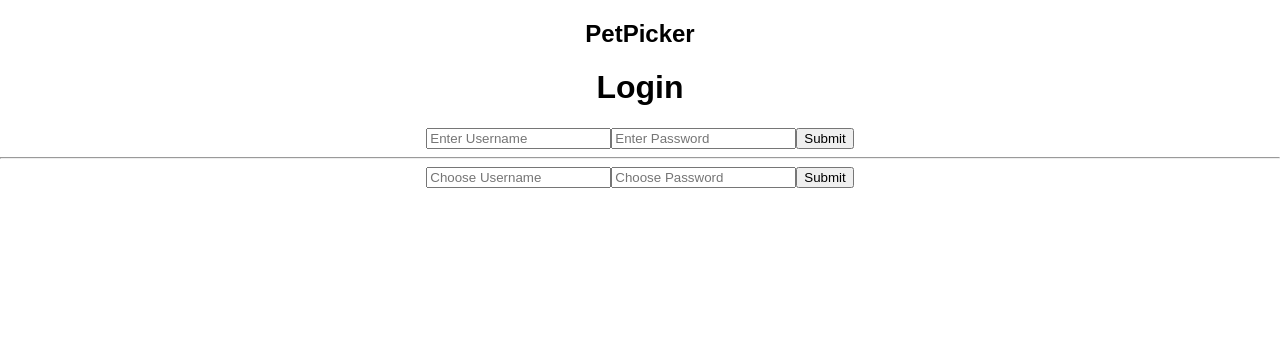
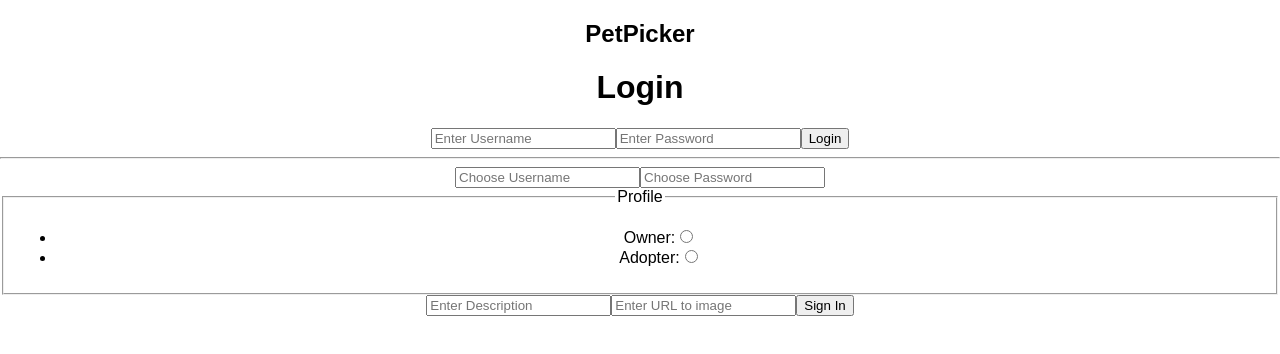
Before and after one commit to tmcjunkinmarquis/PetPicker, a React (Create React App) app: page /login in a window 1280 px wide. Shown: the top 354 px of the page. Built offline with nearby package versions, Linux system fonts and the light colour scheme.

Commit message:
Add fetchcall and fields for sign in functionality

```diff
--- a/src/actions/index.js
+++ b/src/actions/index.js
@@ -2,7 +2,7 @@ export const toggleLoggedIn = () => ({
   type: 'TOGGLE_LOGGEDIN'
 });
 
-export const storeUser = ({ username }) => ({
+export const storeUser = ({ userObj }) => ({
   type: 'STORE_USER',
-  username
+  userObj
 });
--- a/src/api_calls/api-calls.js
+++ b/src/api_calls/api-calls.js
@@ -66,4 +66,24 @@ const fetchMatches = async (id) => {
   }
 };
 
-export { fetchUserData, fetchPets, fetchWelcomePet, fetchDeleteAccount, fetchMatches };
+const fetchSignIn = async (username, password, description, pic) => {
+  const url = `https://pet-picker-api.herokuapp.com/api/v1/users`;
+  const optionsObj = {
+    method: "POST",
+    headers: {
+      "Content-Type": "application/json; charset=utf-8",
+    },
+    body: JSON.stringify({ user: username, password })
+  };
+  try {
+    const response = await fetch(url, optionsObj);
+    if (!response.ok) {
+      throw Error(`${response.status}`);
+    }
+    return await response.json();
+  } catch (error) {
+    throw Error(`Network request failed. (error: ${error.message})`);
+  }
+};
+
+export { fetchUserData, fetchPets, fetchWelcomePet, fetchDeleteAccount, fetchMatches, fetchSignIn };
--- a/src/components/Login/Login.js
+++ b/src/components/Login/Login.js
@@ -5,14 +5,19 @@ import { withRouter } from 'react-router-dom';
 import { connect } from 'react-redux';
 import { toggleLoggedIn, storeUser } from '../../actions';
 import './Login.css';
-import { fetchUserData } from '../../api_calls/api-calls';
+import { fetchUserData, fetchSignIn } from '../../api_calls/api-calls';
 
 export class Login extends Component {
   constructor(props) {
     super(props);
     this.state = {
       username: '',
-      password: ''
+      password: '',
+      newUsername: '',
+      newUserPassword: '',
+      newStatus: '',
+      newDescription: '',
+      newPic: ''
     };
   }
 
@@ -25,29 +30,40 @@ export class Login extends Component {
 
   handleSubmit = async event => {
     event.preventDefault();
-    const userData = await fetchUserData(this.state.username, this.state.password);
-
-    // const foundUser = userData.data.find(
-    //   user => user.username === this.state.username.toLowerCase()
-    // );
 
     if (this.state.username === "") {
       alert('Please enter a username');
-      // } else if (!foundUser) {
-      //   alert('No such user');
-      // } else if (foundUser.password === this.state.password) {
     } else if (this.state.password === "") {
       alert('Please enter a password');
     }
     else {
+      const userData = await fetchUserData(this.state.username, this.state.password);
+
       this.props.toggleLoggedIn();
-      this.props.storeUser(this.state.username);
+      this.props.storeUser(userData);
       // this.props.history.push('/Pets');
 
       // } else {
       //   alert('Incorrect Password');
     }
   };
+
+  handleSignUpSubmit = async (event) => {
+    event.preventDefault();
+    if (this.state.username === "") {
+      alert('Please enter a username');
+    } else if (this.state.password === "") {
+      alert('Please enter a password');
+    } else if (this.state.description === "") {
+      alert('Please enter a description');
+    } else if (this.state.url === "") {
+      alert('Please enter a url path to an image');
+    } else {
+      const newUserData = await fetchSignIn(this.state.username, this.state.password, this.state.description, this.state.pic);
+    }
+
+
+  }
 
   render() {
     return (
@@ -70,22 +86,21 @@ export class Login extends Component {
             onChange={this.handleChange}
             className="inputField"
           />
+
           <button
             name="submit"
             type="submit"
             className="loginButton"
-          >Submit</button>
+          >Login</button>
         </form>
 
         <hr />
-
-
 
         <form onSubmit={this.handleSignUpSubmit}>
           <input
             type="text"
             placeholder="Choose Username"
-            name="username"
+            name="newUsername"
             value={this.state.username}
             onChange={this.handleChange}
             className="inputField"
@@ -93,16 +108,48 @@ export class Login extends Component {
           <input
             type="password"
             placeholder="Choose Password"
-            name="password"
+            name="newUserPassword"
             value={this.state.password}
             onChange={this.handleChange}
             className="inputField"
           />
+          <fieldset>
+            <legend>Profile</legend>
+            <ul>
+              <li>
+                <label htmlFor="owner">
+                  Owner:
+                  <input type="radio" id="owner" name="status" value="Owner" onChange={this.handleChange} />
+                </label>
+              </li>
+              <li>
+                <label htmlFor="adopter">
+                  Adopter:
+                  <input type="radio" id="adopter" name="status" value="Adopter" onChange={this.handleChange} />
+                </label>
+              </li>
+            </ul>
+          </fieldset>
+          <input
+            placeholder="Enter Description"
+            name="newDescription"
+            value={this.state.description}
+            onChange={this.handleChange}
+            className="inputField"
+          />
+          <input
+            type="newUrl"
+            placeholder="Enter URL to image"
+            name="pic"
+            value={this.state.pic}
+            onChange={this.handleChange}
+            className="inputField"
+          />
           <button
-            name="submit"
+            name="newSubmit"
             type="submit"
             className="signinButton"
-          >Submit</button>
+          >Sign In</button>
         </form>
 
       </div>
@@ -119,7 +166,7 @@ export const mapDispatchToProps = dispatch => ({
 });
 
 Login.propTypes = {
-  toggleLoggedIn: PropTypes.bool.isRequired,
+  toggleLoggedIn: PropTypes.func.isRequired,
   storeUser: PropTypes.func.isRequired,
   history: PropTypes.object.isRequired
 };
--- a/src/reducers/userReducer.js
+++ b/src/reducers/userReducer.js
@@ -1,21 +1,16 @@
 export const loggedIn = (state = false, action) => {
   switch (action.type) {
     case 'TOGGLE_LOGGEDIN':
-      return {
-        loggedIn: !state.loggedIn
-      };
+      return !state.loggedIn;
     default:
       return state;
   }
 };
 
-export const user = (state = { username: '' }, action) => {
+export const user = (state = {}, action) => {
   switch (action.type) {
     case 'STORE_USER':
-      return {
-        ...state,
-        username: action.username,
-      };
+      return action.userObj;
     default:
       return state;
   }
```
